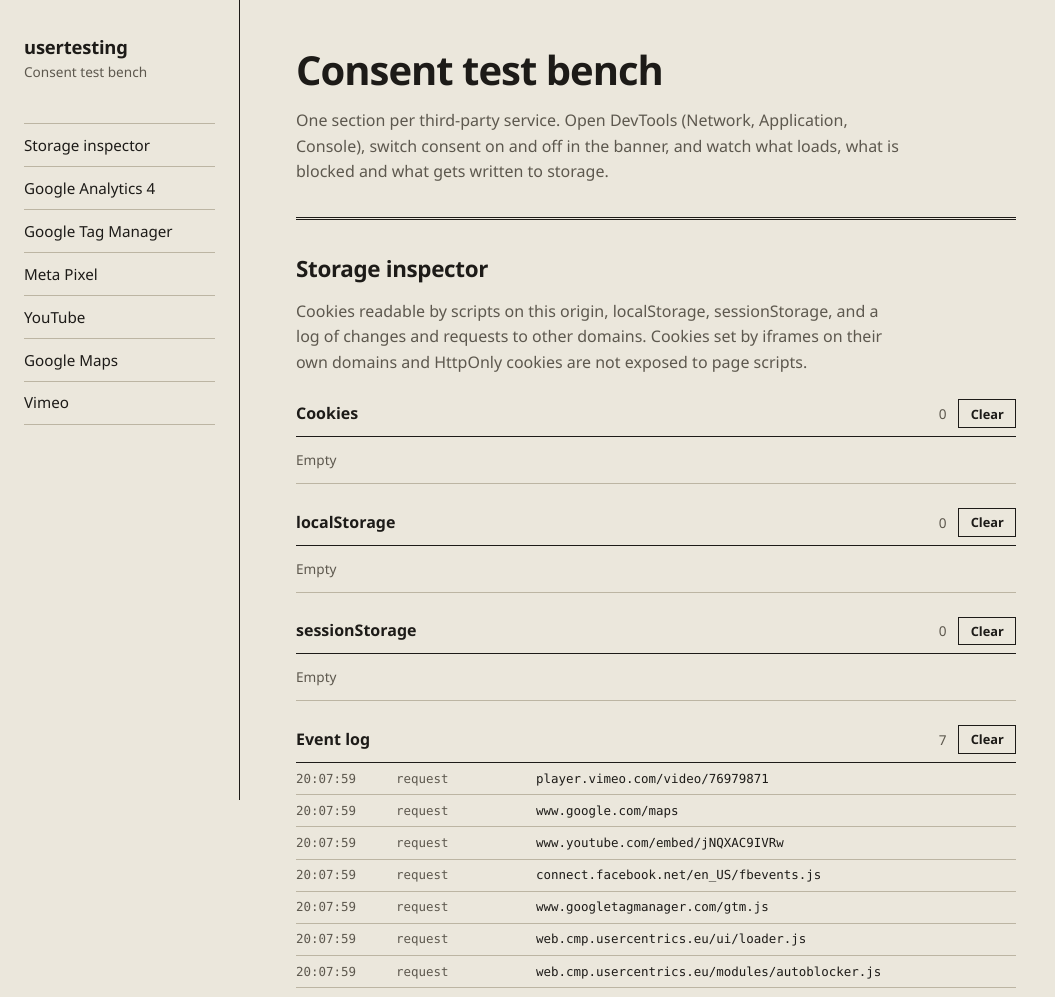
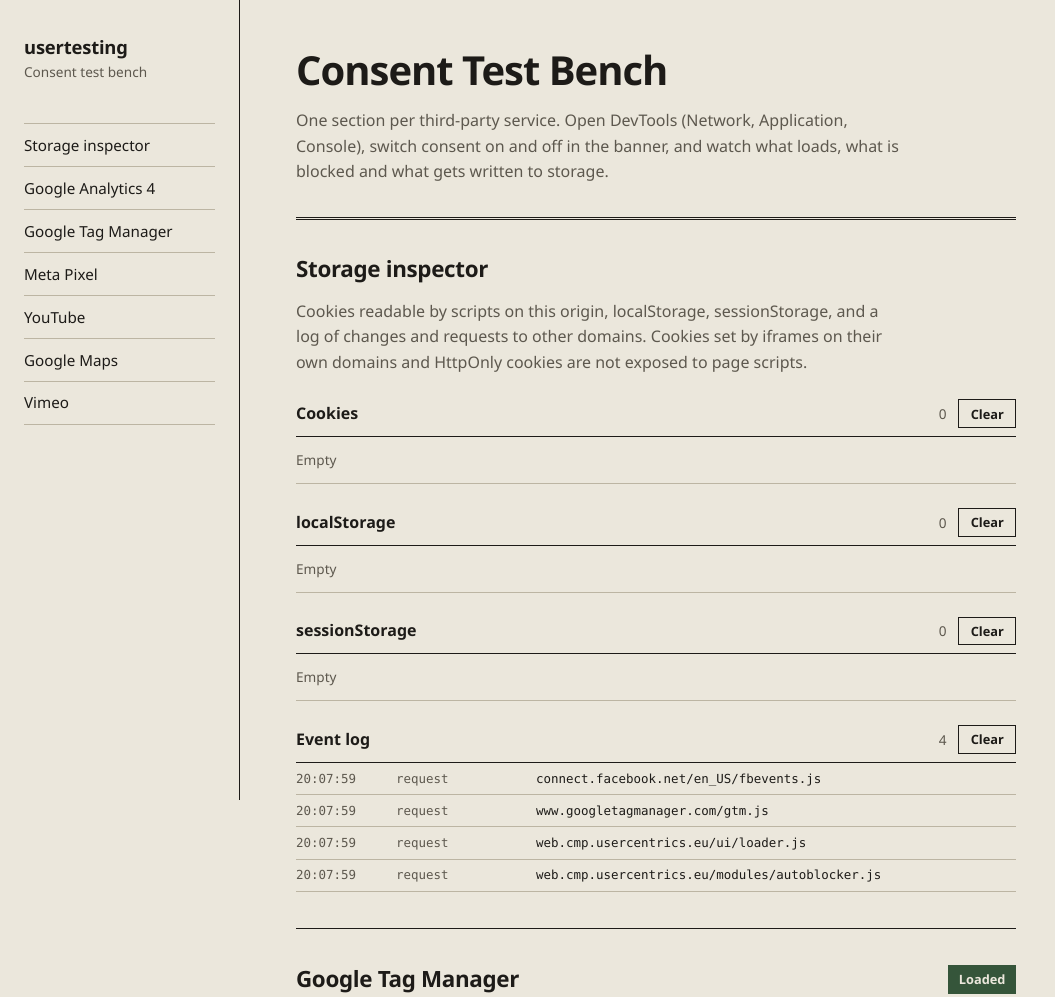
Before and after one commit to MechiValle/mechivalle.github.io, a website with bundled scripts: page public/index.html in a window 1280 px wide. Shown: the top 997 px of the page, without its empty margins (0-1055 px from the left). Built offline with nearby package versions, Linux system fonts and the light colour scheme.

Commit message:
Add manual tracking to services

```diff
--- a/public/index.html
+++ b/public/index.html
@@ -40,7 +40,7 @@
 
       <main class="content" id="top">
         <header class="page-head">
-          <h1>Consent test bench</h1>
+          <h1>Consent Test Bench</h1>
           <p class="lede">
             One section per third-party service. Open DevTools (Network,
             Application, Console), switch consent on and off in the banner, and
@@ -198,7 +198,7 @@
           <div class="embed">
             <iframe
               id="youtube-frame"
-              src="https://www.youtube.com/embed/jNQXAC9IVRw"
+              data-src="https://www.youtube.com/embed/jNQXAC9IVRw"
               title="YouTube video player"
               allow="
                 accelerometer;
@@ -208,6 +208,7 @@
                 gyroscope;
                 picture-in-picture;
               "
+              data-usercentrics="Youtube Video"
               allowfullscreen
             ></iframe>
           </div>
@@ -235,9 +236,10 @@
           <div class="embed">
             <iframe
               id="maps-frame"
-              src="https://www.google.com/maps?q=Munich&output=embed"
+              data-src="https://www.google.com/maps?q=Munich&output=embed"
               title="Google Maps"
               referrerpolicy="no-referrer-when-downgrade"
+              data-usercentrics="Google Maps"
             ></iframe>
           </div>
 
@@ -261,9 +263,10 @@
           <div class="embed">
             <iframe
               id="vimeo-frame"
-              src="https://player.vimeo.com/video/76979871"
+              data-src="https://player.vimeo.com/video/76979871"
               title="Vimeo video player"
               allow="autoplay; fullscreen; picture-in-picture; encrypted-media"
+              data-usercentrics="Vimeo Video"
             ></iframe>
           </div>
 
```
